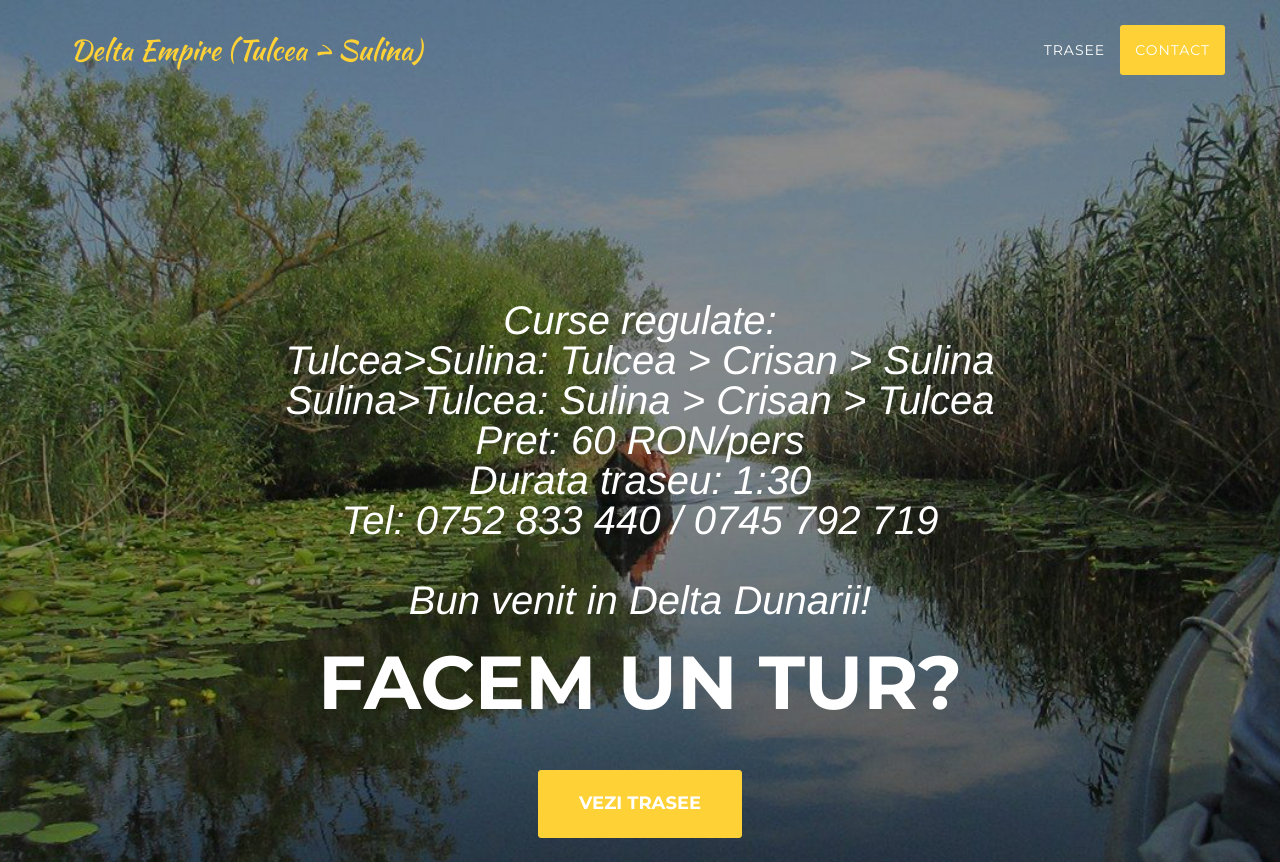
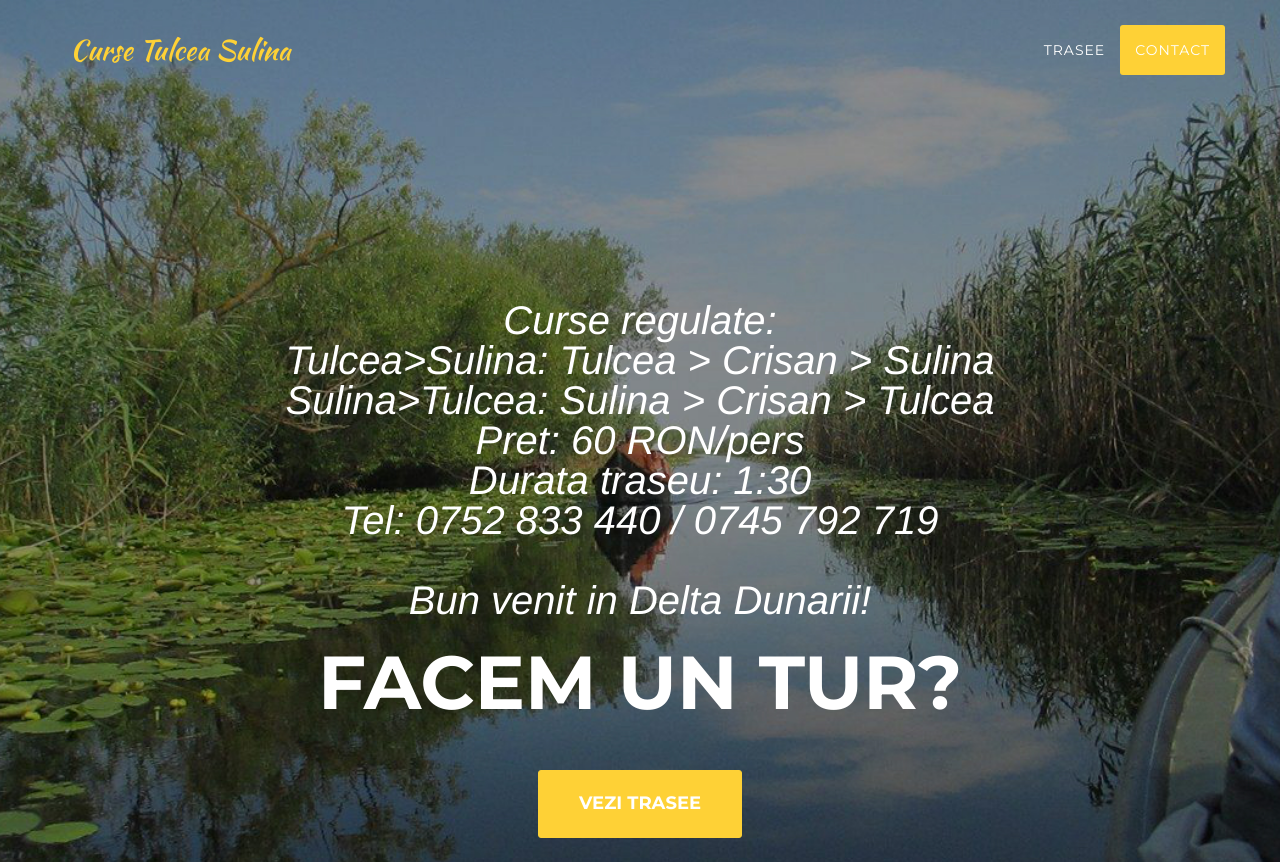
Before and after one commit to robertsan96/delta-empire-web, a website: page index.html in a window 1280 px wide. Shown: the top 862 px of the page. Drawn offline with nearby package versions, Linux system fonts and the light colour scheme; a web font is replaced by a local one.

Commit message:
Change page title from Delta Empire (Tulcea Sulina) to Curse Tulcea Sulina

```diff
--- a/index.html
+++ b/index.html
@@ -9,7 +9,7 @@
     <meta name="description" content="">
     <meta name="author" content="">
 
-    <title>Delta Empire (Tulcea > Sulina)</title>
+    <title>Curse Tulcea Sulina</title>
 
     <!-- Bootstrap Core CSS -->
     <link href="vendor/bootstrap/css/bootstrap.min.css" rel="stylesheet">
@@ -78,7 +78,7 @@
                 <button type="button" class="navbar-toggle" data-toggle="collapse" data-target="#bs-example-navbar-collapse-1">
                     <span class="sr-only">Toggle navigation</span> Menu <i class="fa fa-bars"></i>
                 </button>
-                <a class="navbar-brand page-scroll" href="#page-top">Delta Empire (Tulcea > Sulina)</a>
+                <a class="navbar-brand page-scroll" href="#page-top">Curse Tulcea Sulina</a>
             </div>
 
             <!-- Collect the nav links, forms, and other content for toggling -->
```
